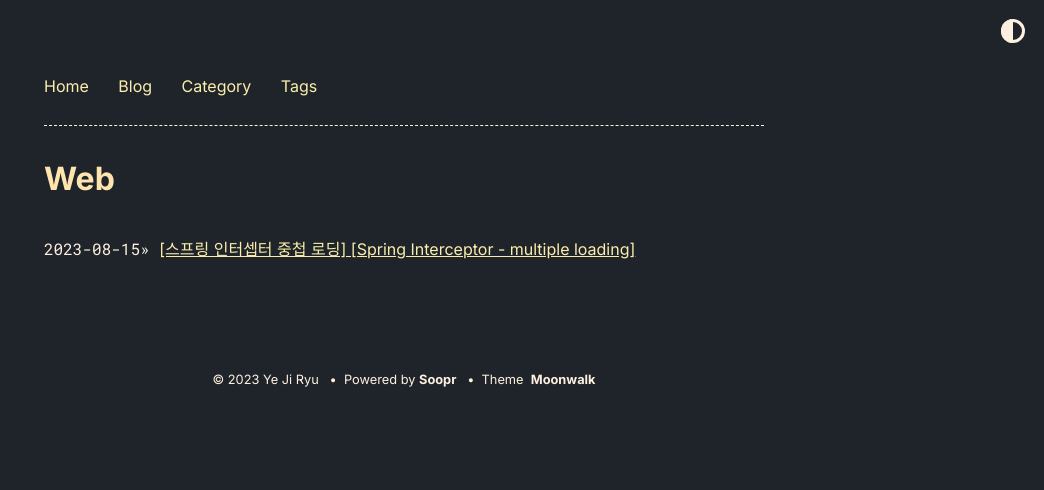
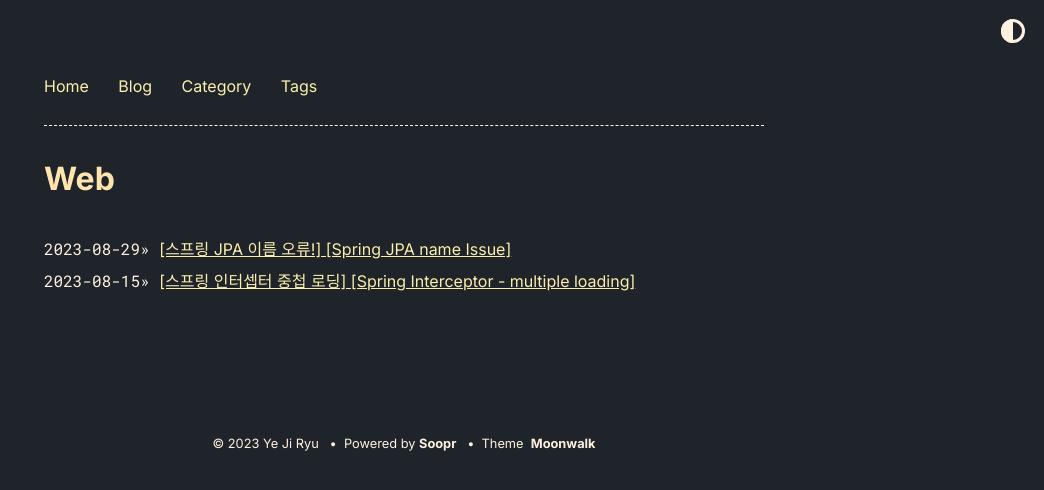
Before and after one commit to e-tart/YellTa.github.io, a Jekyll site: the page built from category/Web.html, in a window 1280 px wide. Shown: the top 490 px of the page, without its empty margins (236-1280 px from the left). Built offline with Jekyll 4.4.1, drawn with Linux system fonts in a browser that asks for light colours; part of the change alters nothing that is shown.

Commit message:
Spring JPA name issue

```diff
--- /dev/null
+++ b/_posts/2023-08-29-[Spring Jpa Name issue].MD
@@ -0,0 +1,44 @@
+---
+layout: post
+author: YellTa
+title: "[스프링 JPA 이름 오류!] [Spring JPA name Issue]"
+tags: [java, backend]
+categories: ["Memo","Spring","Web"]
+---
+
+
+#  my Setting  - 내가 한 세팅
+![Machine](..\assets\images\postImg\230829JPAName\Machine.png)
+
+사진에서 보면 pk가 num으로 지정되어 있다.
+여기서 id는 그냥 id로 지정되어 있다.
+
+In the picture above the num setted as a pk.
+id is just id named in the DB.
+
+
+# Problem  - 문제
+Spring JPA의 findById 메소드를 사용하려고 하자... Id값을 찾아오지 못하는? 현상이 발생했다.
+
+When I used JPA's findById method but It can't find value from the DB.
+
+
+# Reason  - 원인
+처음에 컬럼이름을 id로 지정했다. (PK로는 지정하지 않음)
+findById 는 pk로 지정된 컬럼값을 가져오는 것인데 나는 pk가 아닌 컬럼이름 id의 값을 가져오고 싶었다.
+
+I setted column name as id(but not pk)
+Method findById is find pk Column value from the DB, but I wanted column name id's value (Not pk value)
+
+# Conclusion
+![Machine](..\assets\images\postImg\230829JPAName\query.png)
+
+첫 번째로 일단 내 커스텀 쿼리를 만들기로했다. Machine Entity를 변경하기에는 수정해야하는 것이 많아서 일단은 이렇게 해결하기로 했다.
+
+First I made my Custom Query. If I modified Machine Entity then I have to modify related files so I decide this way.
+
+![Machine](..\assets\images\postImg\230829JPAName\for.png)
+##### this is the usage!
+
+
+![Machine](..\assets\images\postImg\230829JPAName\issue.jpg)
--- a/category/SolveQ.html
+++ b/category/SolveQ.html
@@ -18,4 +18,5 @@ text: SolveQ
    </span>
     <a href="{{ post.url | relative_url }}">{{ post.title }}</a>
     {% endif %}
+    </br>
 {% endfor %}
--- a/category/Spring.html
+++ b/category/Spring.html
@@ -17,4 +17,5 @@ text: Spring
    </span>
     <a href="{{ post.url | relative_url }}">{{ post.title }}</a>
     {% endif %}
+    </br>
 {% endfor %}
--- a/category/Web.html
+++ b/category/Web.html
@@ -17,4 +17,5 @@ text: Web
    </span>
     <a href="{{ post.url | relative_url }}">{{ post.title }}</a>
     {% endif %}
+    </br>
 {% endfor %}
--- a/category/memo.html
+++ b/category/memo.html
@@ -18,4 +18,5 @@ text: Memo
    </span>
     <a href="{{ post.url | relative_url }}">{{ post.title }}</a>
     {% endif %}
+    </br>
 {% endfor %}
```
Also changed, not shown: assets/images/postImg/230829JPAName/Machine.png (added), assets/images/postImg/230829JPAName/for.png (added), assets/images/postImg/230829JPAName/query.png (added), 1 other file.
